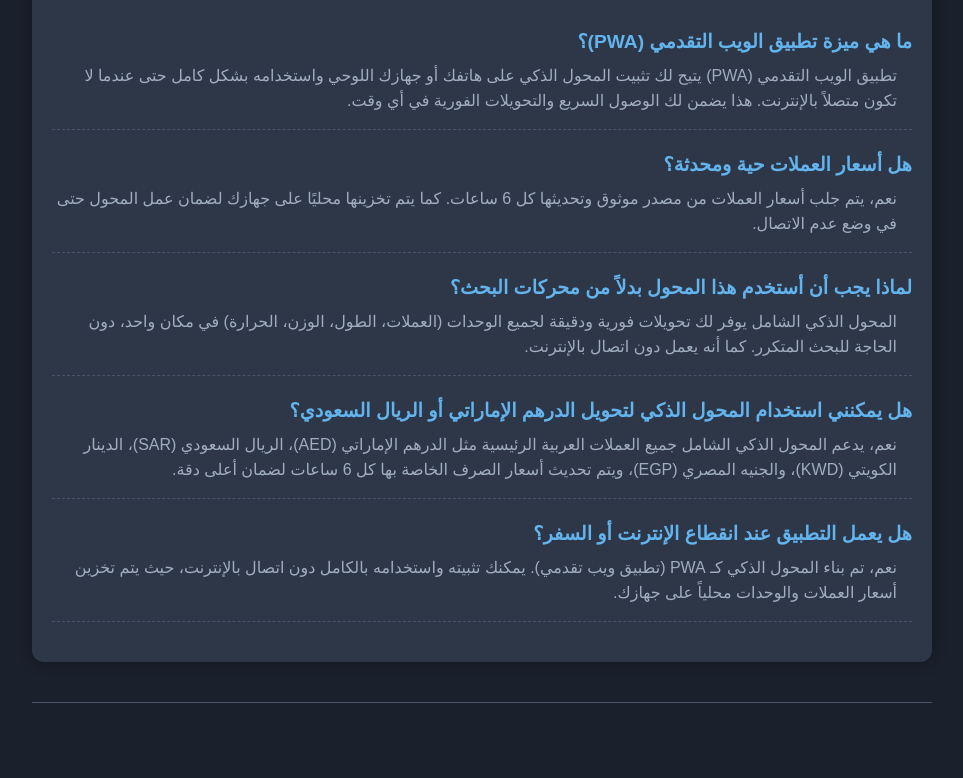
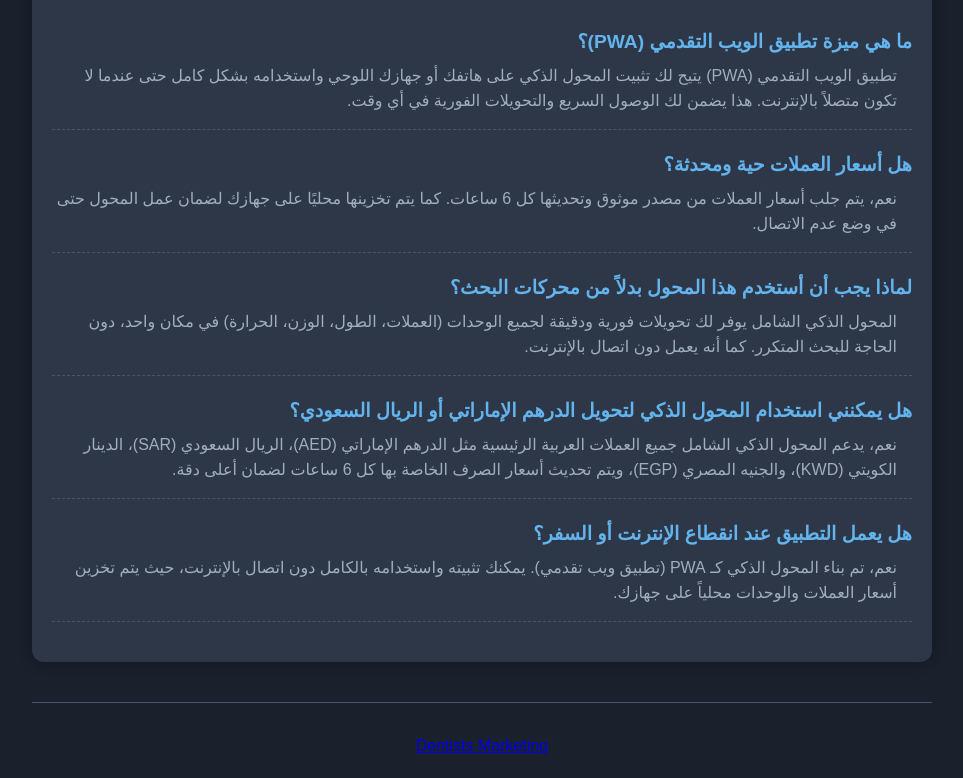
Before and after one commit to khaledff220-bit/smart-converter, a plain HTML site: page index.html in a window 1280 px wide. Shown: the part 640-1418 px from the top of the page, without its empty margins (158-1121 px from the left). Before the commit the page ends 1393 px from the top, so only its background shows below. Drawn offline with Linux system fonts and the light colour scheme; no server answers.

Commit message:
Add directory backlink

```diff
--- a/index.html
+++ b/index.html
@@ -138,6 +138,8 @@
         </script>
     </footer>
 
+    <a href="https://www.siteswebdirectory.com/Health_Medical/Dentistry/">Dentists Marketing</a>
+
     <script src="app.js"></script>
     <script>
         if ('serviceWorker' in navigator) {
```
